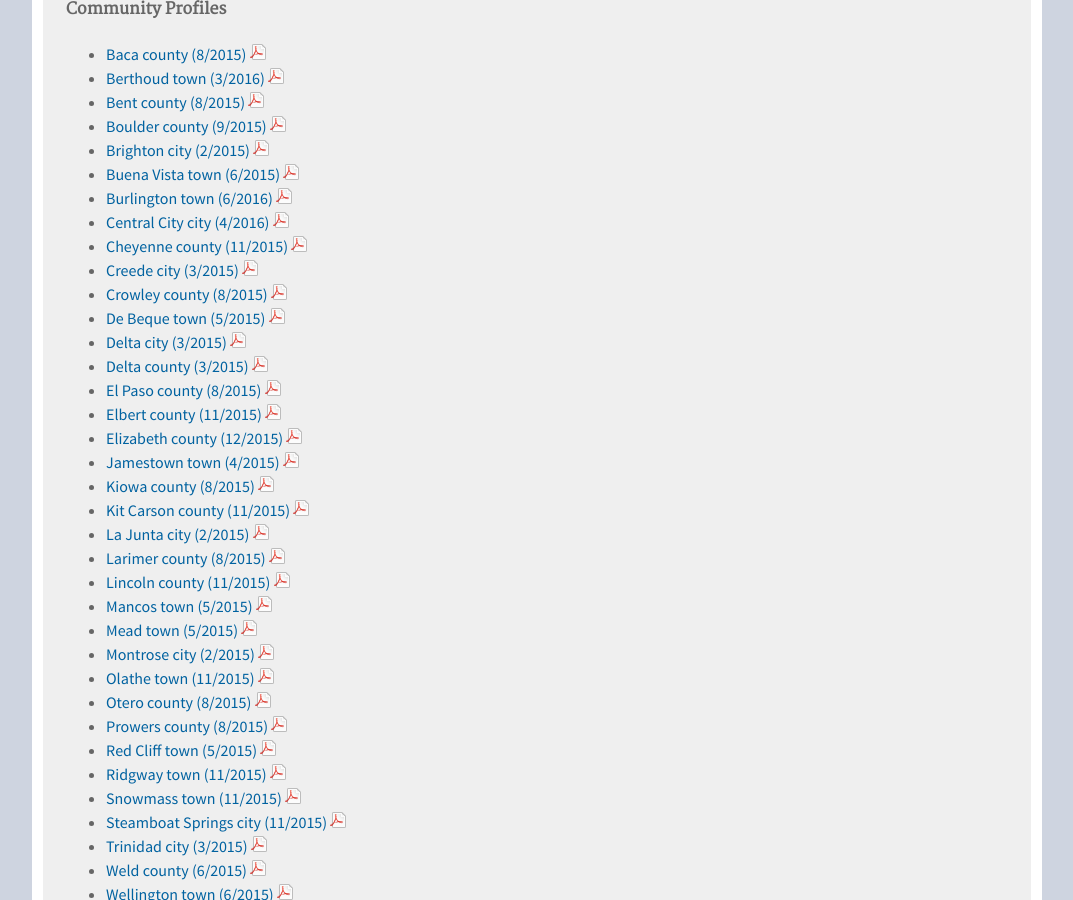
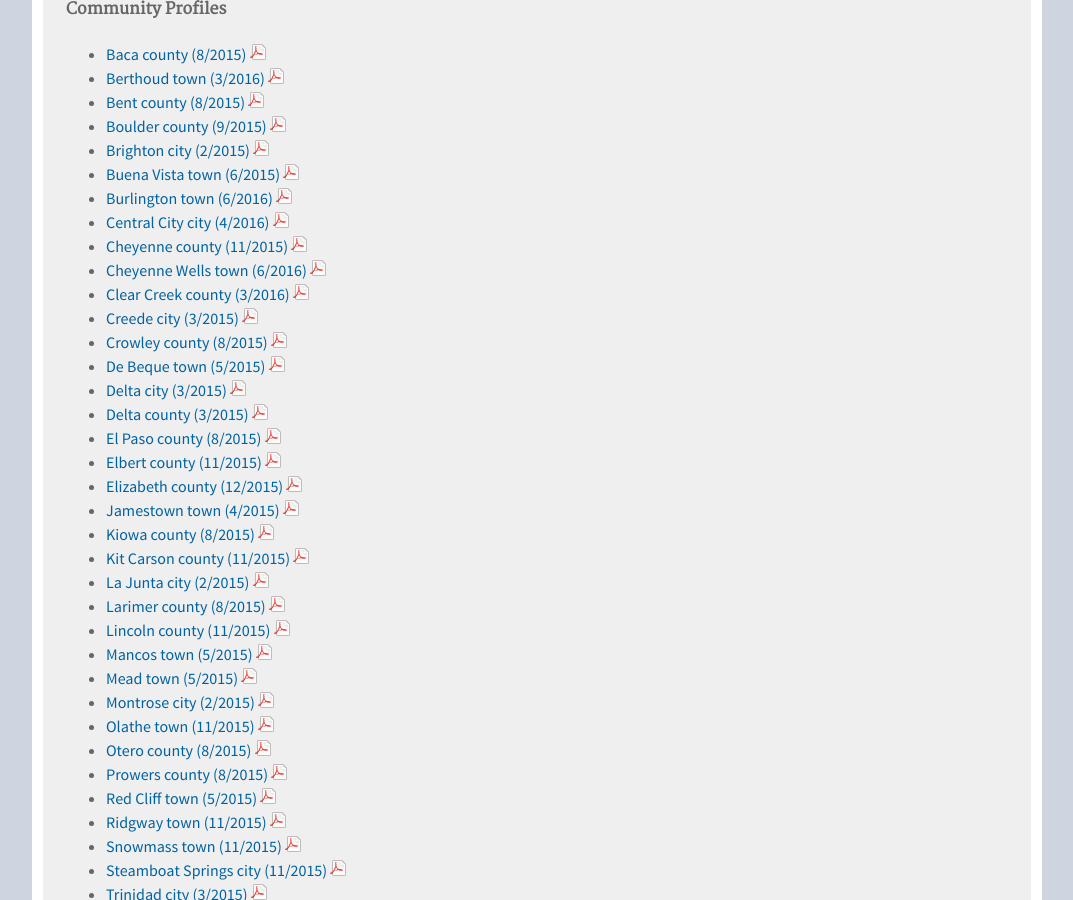
Before and after one commit to TBleess/Website_New, a Jekyll site: the page built from pages/9_Not_in_Menu/publications-and-presentations.md, in a window 1280 px wide and 900 px high, scrolled down 927 px. Shown: the whole window, without its empty margins (103-1176 px from the left). Built offline with Jekyll 4.4.1, drawn with Linux system fonts in a browser that asks for light colours.

Commit message:
Updated publications-and-presentations.md

```diff
--- a/pages/9_Not_in_Menu/publications-and-presentations.md
+++ b/pages/9_Not_in_Menu/publications-and-presentations.md
@@ -54,6 +54,8 @@ published: true
 - [Burlington town (6/2016) ![pdf](/images/page_white_acrobat.png 'download pdf file')](https://drive.google.com/uc?export=download&id=0B-vz6H4k4SESaFRTanpiYnBJalU)
 - [Central City city (4/2016) ![pdf](/images/page_white_acrobat.png 'download pdf file')](https://drive.google.com/uc?export=download&id=0B-vz6H4k4SESZXJjZXdmUzVxbDQ)
 - [Cheyenne county (11/2015) ![pdf](/images/page_white_acrobat.png 'download pdf file')](https://drive.google.com/uc?export=download&id=0B-vz6H4k4SESaWpUWFNKTDM2czg)
+- [Cheyenne Wells town (6/2016) ![pdf](/images/page_white_acrobat.png 'download pdf file')](https://drive.google.com/uc?export=download&id=0B-vz6H4k4SESZXJjZXdmUzVxbDQ)
+- [Clear Creek county (3/2016) ![pdf](/images/page_white_acrobat.png 'download pdf file')](https://drive.google.com/uc?export=download&id=0B-vz6H4k4SESZXJjZXdmUzVxbDQ)
 - [Creede city (3/2015) ![pdf](/images/page_white_acrobat.png 'download pdf file')](https://drive.google.com/uc?export=download&id=0B2oqdPZKJqK7b1JPNDBWdExmSUE)
 - [Crowley county (8/2015) ![pdf](/images/page_white_acrobat.png 'download pdf file')](https://drive.google.com/uc?export=download&id=0B-vz6H4k4SESRXhnWVFKQ3R1Qmc)
 - [De Beque town (5/2015) ![pdf](/images/page_white_acrobat.png 'download pdf file')](https://drive.google.com/uc?export=download&id=0B2oqdPZKJqK7N2ZYUjU5emozWVE)
```
